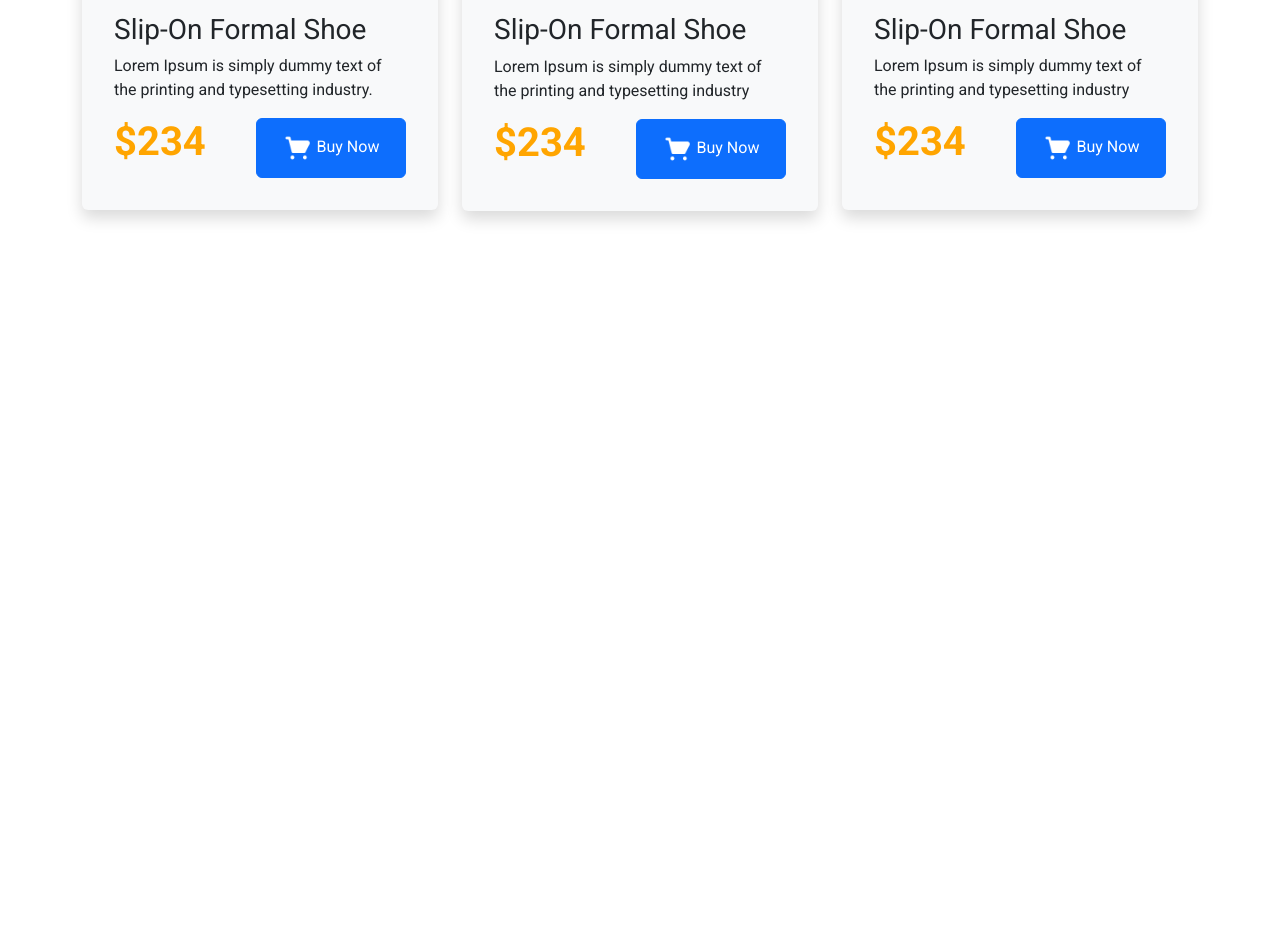
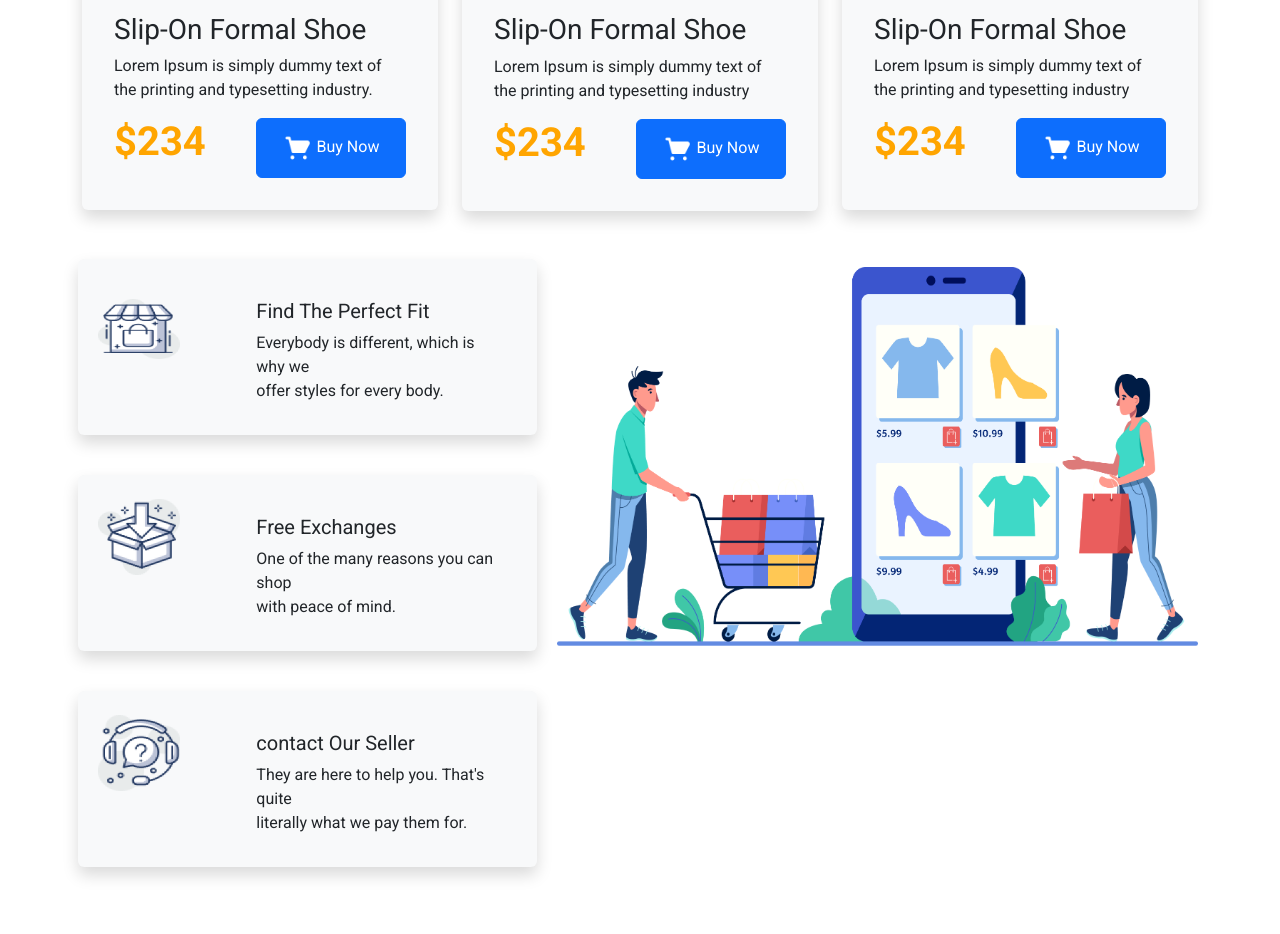
Before and after one commit to Adila-Rifa/Bootstrap-Project-2, a plain HTML site: page btstrp-p2/Index.html in a window 1280 px wide. Shown: the part 1718-2652 px from the top of the page. Before the commit the page ends 1985 px from the top, so only its background shows below. Drawn offline with nearby package versions, Linux system fonts and the light colour scheme.

Commit message:
5th commit

```diff
--- a/btstrp-p2/Index.html
+++ b/btstrp-p2/Index.html
@@ -211,7 +211,7 @@
     <div>
     </div>
 
-    <!-- <div class="container">
+    <div class="container">
         <div class="card mb-3 d-flex flex-row row flex-column-reverse flex-sm-column-reverse flex-md-column-reverse flex-lg-row border border-0"
             style="min-width: 540px;">
             <div class="col-lg-5">
@@ -267,7 +267,7 @@
 
 
 
- Footer Section
+ <!--Footer Section
     <div class="container">
         <div class="d-flex row flex-column-reverse flex-sm-column-reverse flex-md-column-reverse flex-lg-row">
             <div class="col">
```
